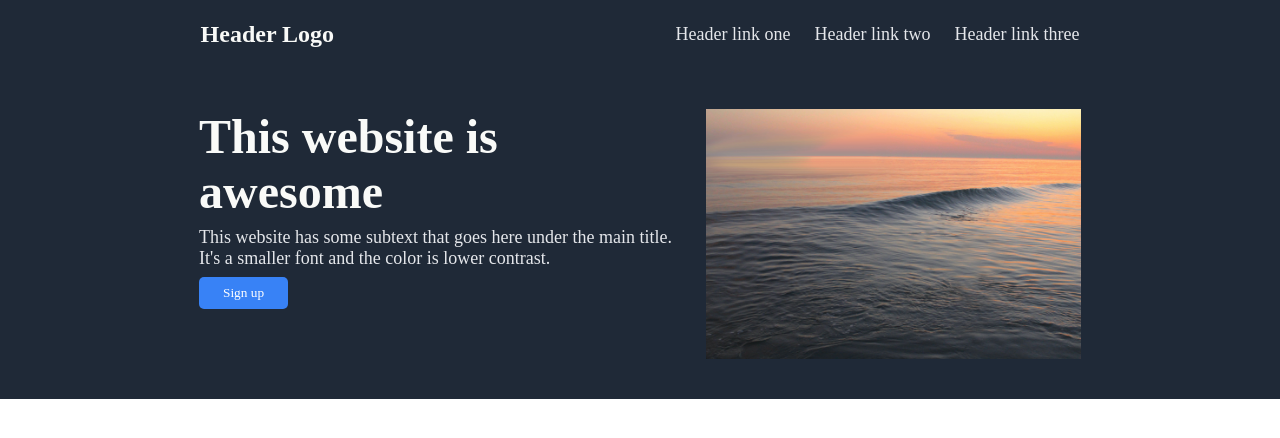
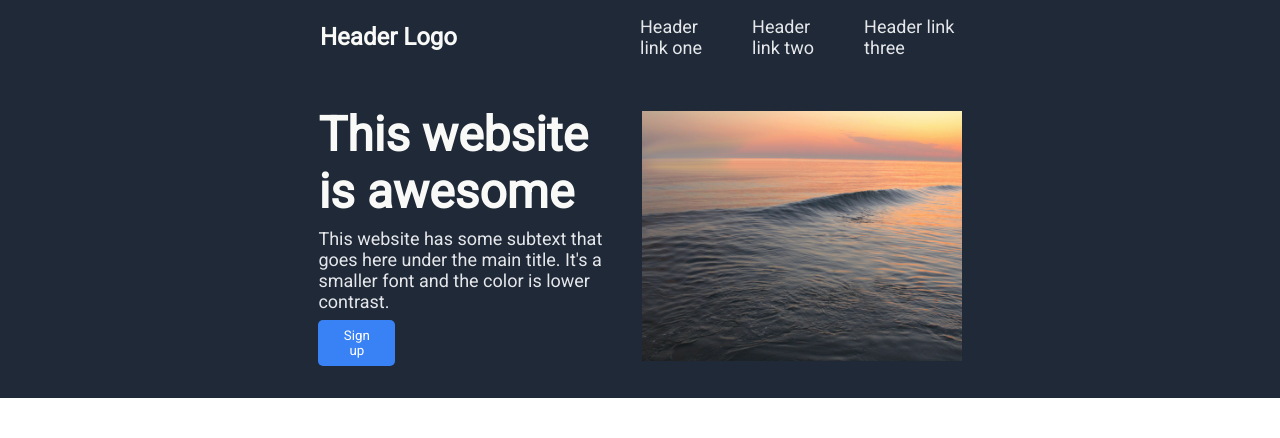
Before and after one commit to ayrtont1998/landing-page, a plain HTML site: page index.html in a window 1280 px wide. Drawn offline with Linux system fonts and the light colour scheme.

Commit message:
i´ve been adjusted the size of the header/hero alements.

```diff
--- a/index.html
+++ b/index.html
@@ -22,11 +22,12 @@
         <div class="information">
             <h1 class="title">This website is awesome</h1>
             <div class="hero-text">This website has some subtext that goes here under the main title. It's a smaller font and the color is lower contrast.</div>
-
             <button class="button">Sign up</button>
           </div>
+          <div class="img">
             <img src="images/hero-image.jpg.jpg" alt="sunset">
-    </div>
+        </div>
+        </div>
 </div>
 
 
--- a/style.css
+++ b/style.css
@@ -1,5 +1,8 @@
+ @import url('https://fonts.googleapis.com/css2?family=Roboto&display=swap');
+
+
 *{
-    font-family:'Times New Roman', Times, serif ;
+    font-family: 'Roboto', sans-serif;
 }
 
 body {
@@ -8,13 +11,12 @@ body {
     flex-direction: column;
     height: 100vh;
 }
-/* Header and hero style */
 
 [src]{
-    width: 375px;
-    padding: 8px;
-    /* margin: 16px; */
-
+    width: 100%;
+    height: 250px;
+    /* padding: 8px;
+    margin: 16px; */
 }
 
 ul {
@@ -35,16 +37,19 @@ a, .hero-text {
     display: flex;
     align-items: center;
     justify-content: center;
-    padding: 8px;
+    /* padding: 8px; */
     margin: 0 auto 32px;
-    width: auto;
+    /* width: 50%; */
 }
 
 .logo {
+    display: flex;
+    align-items: center;
+    justify-content: flex-start;
     font-size: 24px;
     color: #f9faf8;
     font-weight: 900;
-    width: 475px;
+    width: 25%;
 }
 
 .header {
@@ -54,7 +59,10 @@ a, .hero-text {
 
 .links {
     display: flex;
+    justify-content: flex-end;
+    /* justify-content: center; */
     gap: 24px;
+    width: 25%;
 }
 
 /* Image and title */
@@ -62,25 +70,34 @@ a, .hero-text {
 .hero {
     display: flex;
     gap: 16px;
+    /* padding: 8px; */
     justify-content: center;
-    align-items: flex-start;
+    align-items: center;
     margin: 0 auto 32px;
     width: auto;
 }
 
-.title {
+.information {
+  /* padding: 8px;   */
+  width: 24%;
+  /* flex: 0; */
+  display: flex;
+  flex-direction: column;
+}
+
+.img {
+    display: flex;
+    align-items: center;
+    justify-content: center;
+    width: 25%;
+    flex-shrink: 1;
+}
+
+h1 {
     font-size: 48px;
     color: #F9FAF8;
     font-weight: bold;
     padding-bottom: 8px;
-}
-
-.information {
-  padding: 8px;
-  width: 475px;
-}
-
-h1 {
     margin: 0;
 }
 
@@ -94,4 +111,6 @@ h1 {
     border: solid 0px;
     color: white;
     padding: 8px 24px;
+    width: 25%;
+    flex-shrink: 0;
 }
```
Also changed, not shown: 1 other file.
